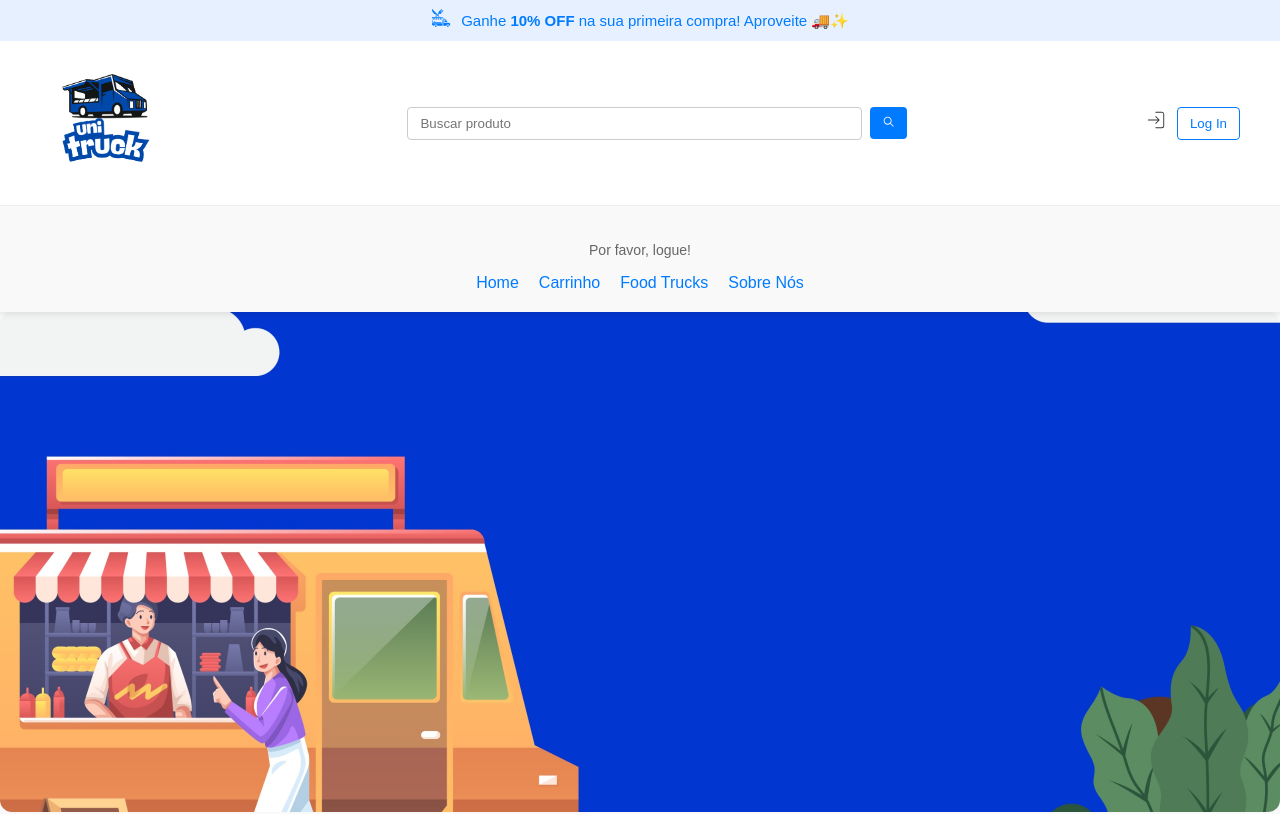
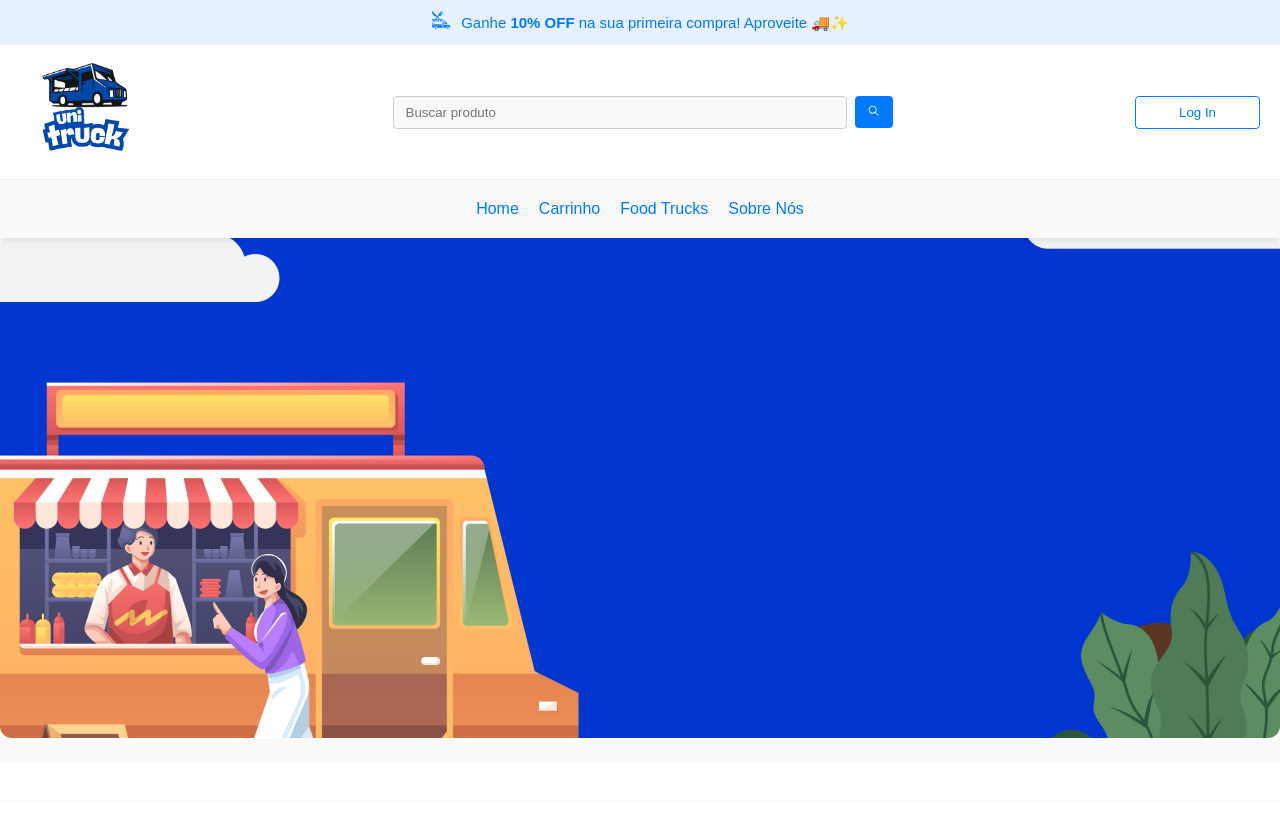
Before and after one commit to PabloSelares/TruckFacisa, a React (Create React App) app: page / in a window 1280 px wide. Shown: the top 814 px of the page. Built offline with nearby package versions, Linux system fonts and the light colour scheme; no server answers.

Commit message:
update - nav
melhorias no layout visual do nav

```diff
--- a/src/comp/nav.css
+++ b/src/comp/nav.css
@@ -19,7 +19,7 @@
   display: flex;
   justify-content: center;
   align-items: center;
-  padding: 8px 10px;
+  padding: 10px 10px;
   gap: 10px;
 }
 
@@ -40,7 +40,7 @@
   display: flex;
   align-items: center;
   justify-content: space-between;
-  padding: 15px 40px;
+  padding: 0px 20px;
   position: relative;
 }
 
@@ -64,8 +64,12 @@
   padding: 8px 12px;
   border: 1px solid #ccc;
   border-radius: 4px;
+  background-color: #f9f9f9;
 }
 
+.header .mid_header .search input:hover {
+  border-color: rgb(114, 143, 249);
+}
 .header .mid_header .search button {
   background-color: #007bff;
   color: #fff;
@@ -91,6 +95,7 @@
 }
 
 .header .mid_header .user .btn button {
+  width: 125px;
   padding: 8px 12px;
   background-color: transparent;
   border: 1px solid #007bff;
@@ -135,7 +140,6 @@
 .header .user_profile {
   display: flex;
   flex-direction: column;
-  gap: 16px;
   align-items: center;
 }
 
@@ -183,6 +187,11 @@
 
 .header .nav .link:hover {
   color: #0056b3;
+  border: lightskyblue 1px solid;
+  border-radius: 5px;
+  padding: 5px;
+  background-color: #007bff;
+  color: white;
 }
 
 .header .offer {
--- a/src/comp/nav.js
+++ b/src/comp/nav.js
@@ -41,6 +41,7 @@ const Nav = () => {
             <div className="icon">
               <CiLogout />
             </div>
+
             <div className="btn">
               <button
                 onClick={() =>
@@ -53,9 +54,6 @@ const Nav = () => {
           </div>
         ) : (
           <div className="user">
-            <div className="icon">
-              <CiLogin />
-            </div>
             <div className="btn">
               <button onClick={() => loginWithRedirect()}>Log In</button>
             </div>
@@ -73,11 +71,6 @@ const Nav = () => {
       <div className="last_header">
         <div className="user_profile">
           <div className="icon">
-
-          </div>
-
-          <div className="info">
-            {!isAuthenticated && <p>Por favor, logue!</p>}
 
           </div>
 
```
